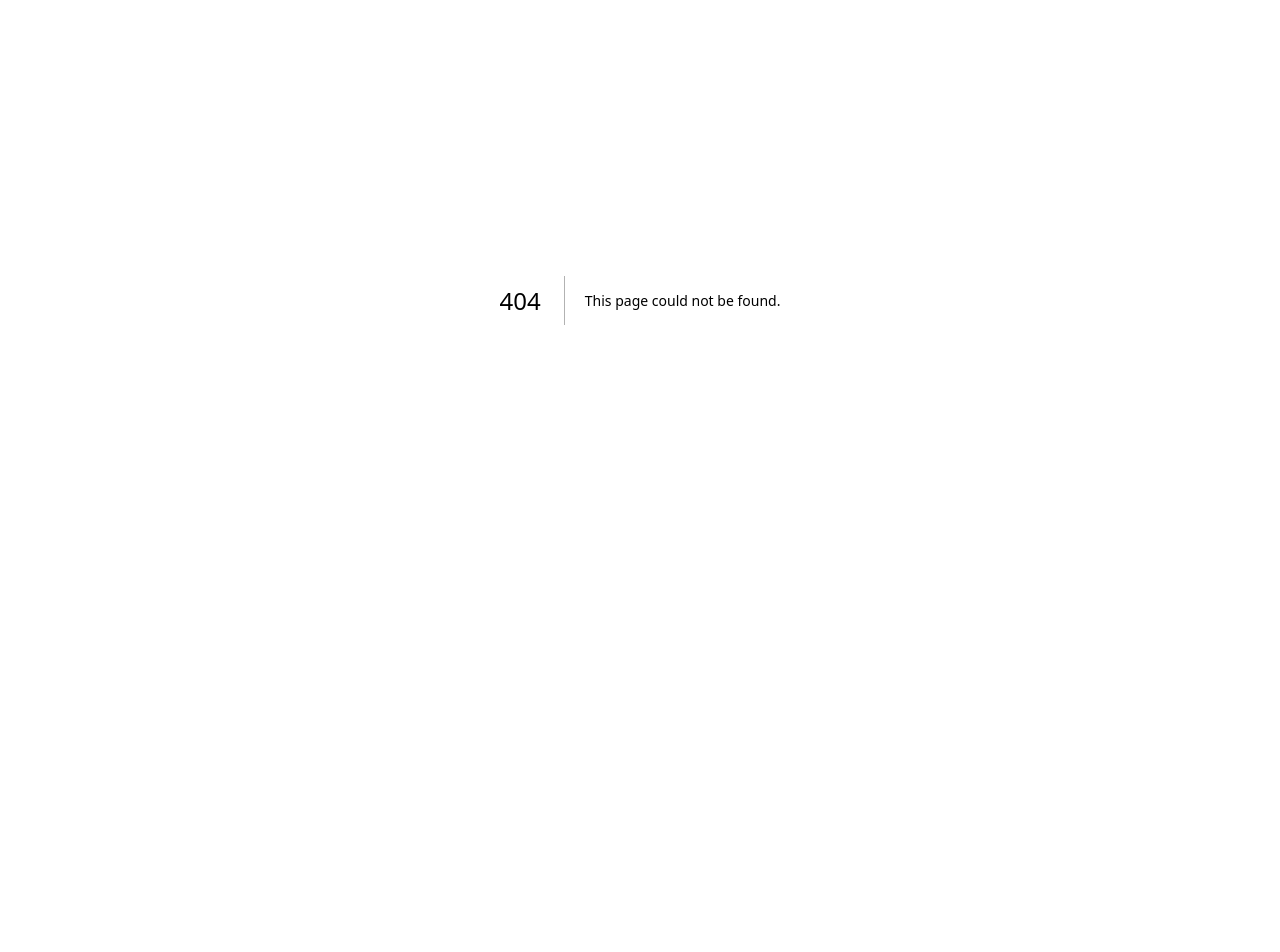
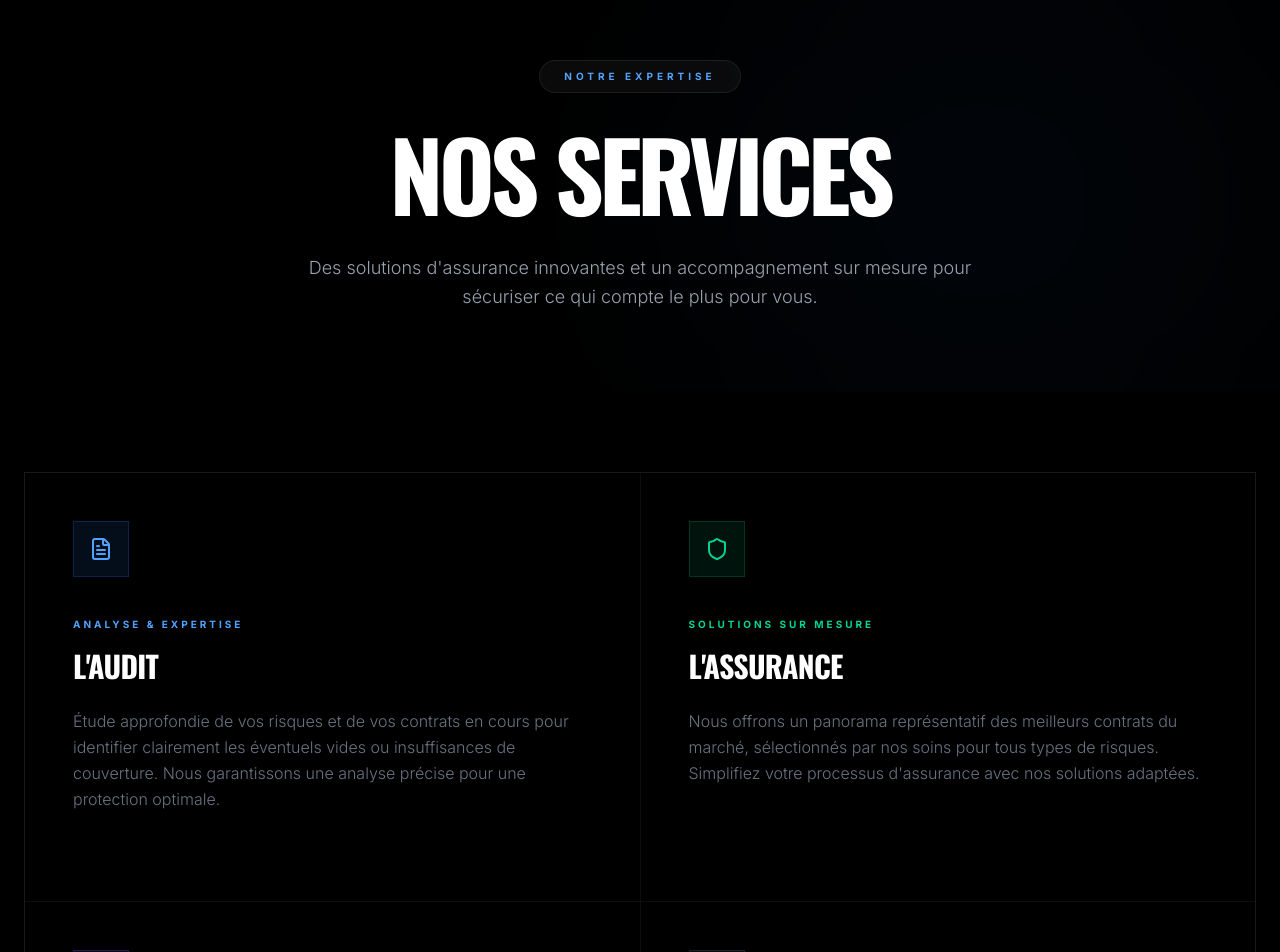
Before and after one commit to floritech07/lbassur-frontend, a Next.js app: page /services in a window 1280 px wide. Before the commit this address had no page. Shown: the part 100-1052 px from the top of the page. Before the commit the page ends 800 px from the top, so only its background shows below. Built offline with nearby package versions, Linux system fonts and the light colour scheme.

Commit message:
Add dedicated services page and update navigation

```diff
--- a/app/page.tsx
+++ b/app/page.tsx
@@ -31,7 +31,7 @@ export default function Home() {
           backgroundClass="bg-gradient-to-br from-blue-900 via-indigo-950 to-black"
           imageSrc="/images/corporate/black_businessman_corporate_1777914404899.png"
           align="left"
-          href="#booking"
+          href="/services#audit"
         />
         <FeatureSection
           title="L'Assurance"
@@ -40,7 +40,7 @@ export default function Home() {
           backgroundClass="bg-gradient-to-tr from-emerald-950 via-teal-900 to-black"
           imageSrc="/images/corporate/black_businesswoman_corporate_1777914579889.png"
           align="right"
-          href="/simulation"
+          href="/services#assurance"
         />
         <FeatureSection
           title="Conseil & Accompagnement"
@@ -49,7 +49,7 @@ export default function Home() {
           backgroundClass="bg-gradient-to-bl from-violet-950 via-purple-900 to-black"
           imageSrc="/images/corporate/black_business_team_1777914501514.png"
           align="left"
-          href="#booking"
+          href="/services#conseil"
         />
         <FeatureSection
           title="Indemnisation Rapide"
@@ -58,7 +58,7 @@ export default function Home() {
           backgroundClass="bg-gradient-to-tl from-slate-900 via-gray-900 to-black"
           imageSrc="/images/corporate/black_business_team_1777914501514.png"
           align="right"
-          href="#booking"
+          href="/services#indemnisation"
         />
       </div>
 
--- /dev/null
+++ b/app/services/page.tsx
@@ -0,0 +1,169 @@
+"use client";
+
+import Navbar from "@/components/Navbar";
+import Footer from "@/components/Footer";
+import { motion } from "framer-motion";
+import { Shield, Briefcase, Users, FileText, ArrowRight, Phone, MessageSquare, Calendar, Video } from "lucide-react";
+import Link from "next/link";
+import BookingSection from "@/components/BookingSection";
+
+const services = [
+    {
+        id: "audit",
+        title: "L'Audit",
+        subtitle: "Analyse & Expertise",
+        description: "Étude approfondie de vos risques et de vos contrats en cours pour identifier clairement les éventuels vides ou insuffisances de couverture. Nous garantissons une analyse précise pour une protection optimale.",
+        icon: FileText,
+        bgClass: "bg-blue-500/10",
+        borderClass: "border-blue-500/20",
+        textClass: "text-blue-400",
+        barClass: "bg-blue-500/50"
+    },
+    {
+        id: "assurance",
+        title: "L'Assurance",
+        subtitle: "Solutions Sur Mesure",
+        description: "Nous offrons un panorama représentatif des meilleurs contrats du marché, sélectionnés par nos soins pour tous types de risques. Simplifiez votre processus d'assurance avec nos solutions adaptées.",
+        icon: Shield,
+        bgClass: "bg-emerald-500/10",
+        borderClass: "border-emerald-500/20",
+        textClass: "text-emerald-400",
+        barClass: "bg-emerald-500/50"
+    },
+    {
+        id: "conseil",
+        title: "Conseil & Accompagnement",
+        subtitle: "Support Continu",
+        description: "LBASSUR et son équipe vous apportent conseil, écoute et accompagnement durant toute la durée de votre contrat. Une réelle prise en compte de chaque assuré pour suivre l'évolution des risques.",
+        icon: Users,
+        bgClass: "bg-violet-500/10",
+        borderClass: "border-violet-500/20",
+        textClass: "text-violet-400",
+        barClass: "bg-violet-500/50"
+    },
+    {
+        id: "indemnisation",
+        title: "Indemnisation Rapide",
+        subtitle: "Engagement Qualité",
+        description: "En cas de sinistre, comptez sur nous pour une indemnisation rapide et équitable. Nous prenons en charge toutes les démarches administratives pour garantir votre tranquillité d'esprit.",
+        icon: Briefcase,
+        bgClass: "bg-slate-500/10",
+        borderClass: "border-slate-500/20",
+        textClass: "text-slate-400",
+        barClass: "bg-slate-500/50"
+    }
+];
+
+export default function ServicesPage() {
+    return (
+        <main className="bg-black min-h-screen text-white overflow-hidden">
+            <Navbar />
+
+            {/* Hero Section */}
+            <section className="relative pt-40 pb-20 px-6 overflow-hidden">
+                <div className="absolute top-0 right-0 w-[600px] h-[600px] bg-blue-500/[0.03] rounded-full blur-[120px] -z-0"></div>
+                <div className="container mx-auto max-w-7xl relative z-10">
+                    <motion.div
+                        initial={{ opacity: 0, y: 20 }}
+                        animate={{ opacity: 1, y: 0 }}
+                        transition={{ duration: 0.8 }}
+                        className="text-center"
+                    >
+                        <span className="glass inline-block py-2 px-6 rounded-full text-[10px] uppercase tracking-[0.4em] text-blue-400 font-bold mb-8">
+                            Notre Expertise
+                        </span>
+                        <h1 className="text-6xl md:text-8xl font-bold uppercase tracking-tighter font-oswald text-white mb-8">
+                            Nos Services
+                        </h1>
+                        <p className="text-gray-400 max-w-2xl mx-auto text-lg leading-relaxed font-light">
+                            Des solutions d'assurance innovantes et un accompagnement sur mesure pour sécuriser ce qui compte le plus pour vous.
+                        </p>
+                    </motion.div>
+                </div>
+            </section>
+
+            {/* Services Enumeration */}
+            <section className="py-20 px-6 relative">
+                <div className="container mx-auto max-w-7xl">
+                    <div className="grid grid-cols-1 md:grid-cols-2 gap-px bg-white/5 border border-white/5">
+                        {services.map((service, index) => (
+                            <motion.div
+                                key={service.id}
+                                id={service.id}
+                                initial={{ opacity: 0, y: 20 }}
+                                whileInView={{ opacity: 1, y: 0 }}
+                                transition={{ duration: 0.6, delay: index * 0.1 }}
+                                viewport={{ once: true }}
+                                className="bg-black p-12 group hover:bg-white/[0.02] transition-colors duration-700"
+                            >
+                                <div className={`w-14 h-14 ${service.bgClass} border ${service.borderClass} flex items-center justify-center mb-10 transition-transform duration-700 group-hover:scale-110`}>
+                                    <service.icon className={service.textClass} size={24} />
+                                </div>
+                                <span className={`text-[10px] uppercase tracking-[0.3em] ${service.textClass} font-bold mb-4 block`}>
+                                    {service.subtitle}
+                                </span>
+                                <h3 className="text-3xl font-bold uppercase font-oswald text-white mb-6 tracking-tight">
+                                    {service.title}
+                                </h3>
+                                <p className="text-gray-500 leading-relaxed font-light mb-10">
+                                    {service.description}
+                                </p>
+                                <div className={`h-px w-0 ${service.barClass} group-hover:w-12 transition-all duration-700`} />
+                            </motion.div>
+                        ))}
+                    </div>
+                </div>
+            </section>
+
+            {/* Action Selection Section */}
+            <section className="py-32 px-6 bg-zinc-950/50 border-y border-white/5 relative">
+                <div className="absolute inset-0 opacity-[0.02] pointer-events-none bg-[url('https://grainy-gradients.vercel.app/noise.svg')]"></div>
+
+                <div className="container mx-auto max-w-7xl relative z-10 text-center">
+                    <motion.div
+                        initial={{ opacity: 0, y: 20 }}
+                        whileInView={{ opacity: 1, y: 0 }}
+                        transition={{ duration: 0.8 }}
+                        viewport={{ once: true }}
+                        className="mb-20"
+                    >
+                        <h2 className="text-4xl md:text-6xl font-bold uppercase font-oswald tracking-tighter mb-6">
+                            Prêt à passer à l'action ?
+                        </h2>
+                        <p className="text-gray-500 font-light max-w-xl mx-auto">
+                            Choisissez le mode de contact qui vous convient le mieux. Notre équipe est réactive et à votre écoute.
+                        </p>
+                    </motion.div>
+
+                    <div className="grid grid-cols-1 sm:grid-cols-2 lg:grid-cols-4 gap-6">
+                        {[
+                            { icon: Calendar, title: "Rendez-vous", desc: "Planifiez une rencontre en présentiel", href: "#booking" },
+                            { icon: Video, title: "Appel Vidéo", desc: "Session de conseil à distance", href: "#booking" },
+                            { icon: Phone, title: "Programmer un Appel", desc: "On vous rappelle au créneau souhaité", href: "#booking" },
+                            { icon: MessageSquare, title: "Envoyer un Message", desc: "Réponse par email sous 2 heures", href: "#booking" },
+                        ].map((action, i) => (
+                            <Link
+                                key={i}
+                                href={action.href}
+                                className="glass p-10 flex flex-col items-center group hover:bg-white hover:text-black transition-all duration-700 border-white/5"
+                            >
+                                <div className="w-16 h-16 bg-white/5 border border-white/10 rounded-full flex items-center justify-center mb-8 group-hover:bg-black/5 group-hover:border-black/10 transition-all duration-700">
+                                    <action.icon size={24} className="text-blue-400 group-hover:text-black transition-colors" />
+                                </div>
+                                <h4 className="text-sm font-bold uppercase tracking-widest mb-3">{action.title}</h4>
+                                <p className="text-[10px] text-gray-500 group-hover:text-gray-700 uppercase tracking-wider leading-relaxed">
+                                    {action.desc}
+                                </p>
+                            </Link>
+                        ))}
+                    </div>
+                </div>
+            </section>
+
+            {/* Booking Section Integration */}
+            <BookingSection />
+
+            <Footer />
+        </main>
+    );
+}
--- a/components/Hero.tsx
+++ b/components/Hero.tsx
@@ -3,6 +3,7 @@
 import { useState, useEffect } from "react";
 import { motion, AnimatePresence } from "framer-motion";
 import { ChevronRight } from "lucide-react";
+import Link from "next/link";
 
 const heroGradients = [
     "from-blue-950 via-black to-slate-950",
@@ -89,12 +90,12 @@ export default function Hero() {
                         Nous Contacter
                         <ChevronRight size={14} className="group-hover:translate-x-0.5 transition-transform" />
                     </a>
-                    <a
-                        href="#services"
+                    <Link
+                        href="/services"
                         className="glass px-8 py-4 text-white text-[11px] uppercase tracking-[0.2em] font-bold hover:bg-white/10 hover:scale-[1.02] active:scale-95"
                     >
                         Nos Services
-                    </a>
+                    </Link>
                 </motion.div>
             </div>
 
--- a/components/Navbar.tsx
+++ b/components/Navbar.tsx
@@ -8,14 +8,14 @@ import { motion, AnimatePresence } from "framer-motion";
 const centerLinks = [
     { name: "Accueil",  href: "/" },
     { name: "Comparer", href: "/#compare" },
-    { name: "Services", href: "/#services" },
+    { name: "Services", href: "/services" },
     { name: "Glossaire",href: "/#glossaire" },
 ];
 
 const allMobileLinks = [
     { name: "Accueil",    href: "/" },
     { name: "Comparer",   href: "/#compare" },
-    { name: "Services",   href: "/#services" },
+    { name: "Services",   href: "/services" },
     { name: "Glossaire",  href: "/#glossaire" },
     { name: "Simulation", href: "/simulation" },
     { name: "Rendez-vous",href: "/#booking" },
```
